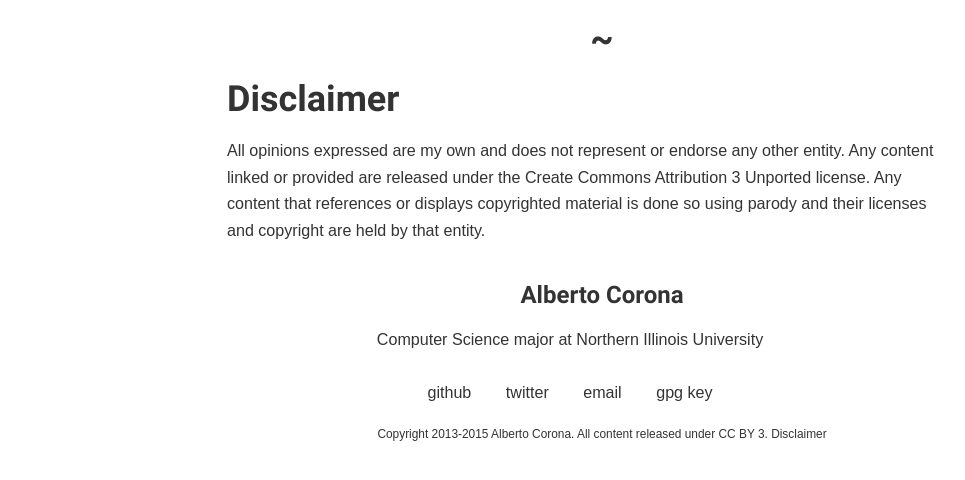
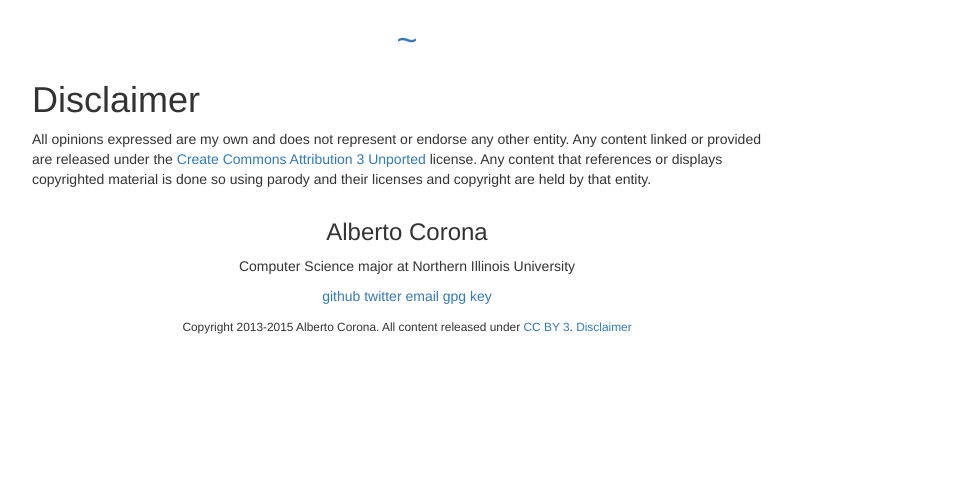
Before and after one commit to 0X1A/wwebsiteasontheinternet, a Jekyll site: the page built from disclaimer/index.html, in a window 1280 px wide. Shown: the top 480 px of the page, without its empty margins (38-1003 px from the left). Built offline with Jekyll 4.4.1, drawn with Linux system fonts in a browser that asks for light colours; nearby versions of some CDN libraries; some web fonts are replaced; library files that are not in the unit come from our copies; Markdown is read by kramdown in place of the engine named in the settings.

Commit message:
pages: fix css url
Signed-off-by: Alberto Corona <ac@albertocorona.com>

```diff
--- a/_layouts/index.html
+++ b/_layouts/index.html
@@ -5,8 +5,8 @@
     <meta http-equiv="X-UA-Compatible" content="IE=edge,chrome=1">
     <meta name="viewport" content="width=device-width, initial-scale=1.0">
     <link href='https://fonts.googleapis.com/css?family=Source+Code+Pro:400,700|Droid+Serif:400,700,700italic,400italic|Roboto:400,700' rel='stylesheet' type='text/css'>
-    <link rel="stylesheet" href="/css/bootstrap.min.css">
-    <link rel="stylesheet" href="/css/min.css">
+    <link rel="stylesheet" href="css/bootstrap.min.css">
+    <link rel="stylesheet" href="css/min.css">
     <title>{{ page.title }}</title>
     {% include ga.html %}
 </head>
```
